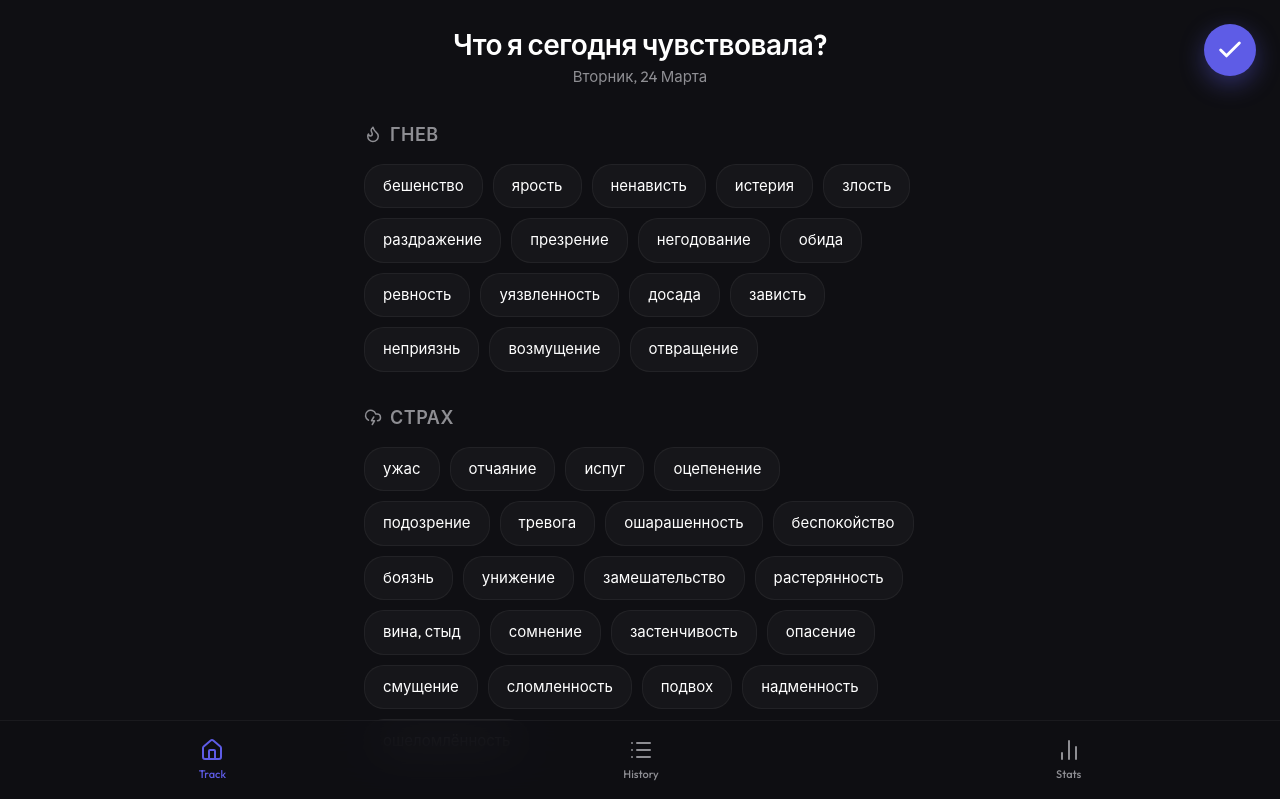
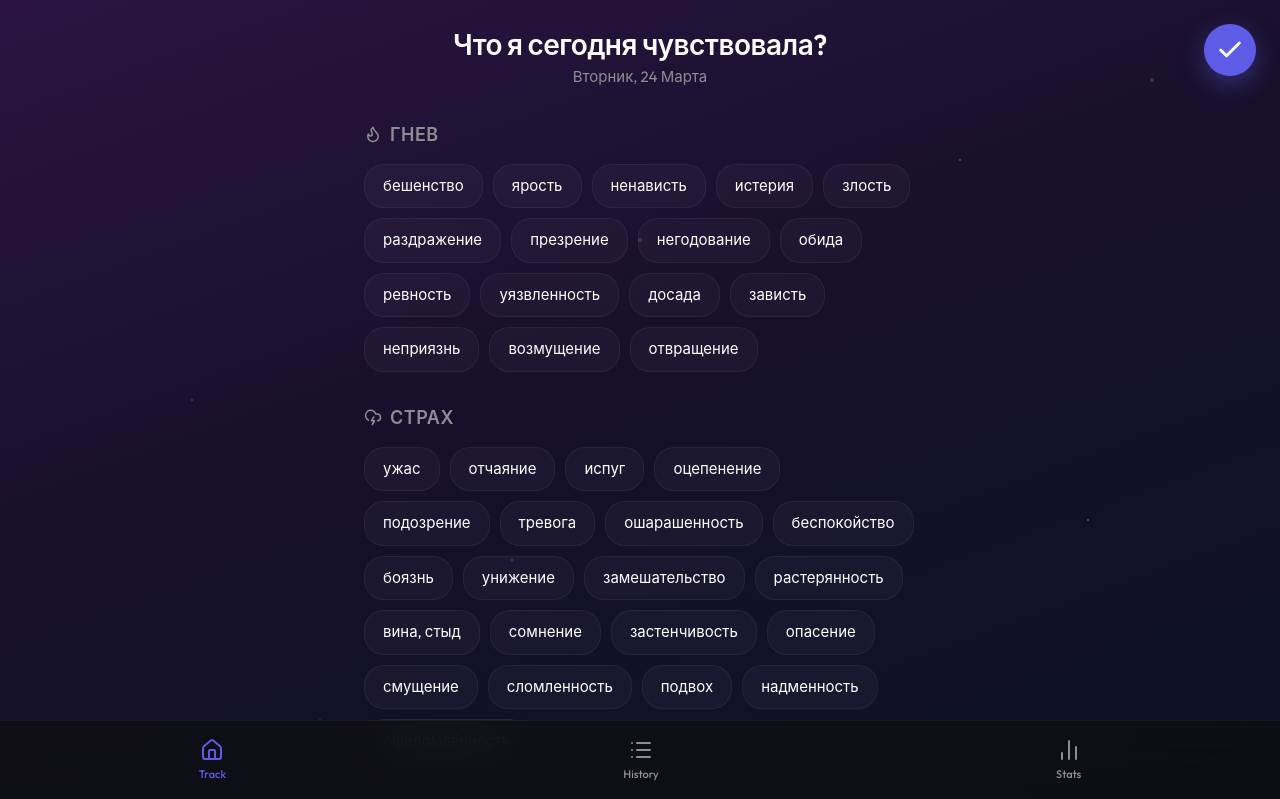
Before and after one commit to LarinDmitry777/emotions-tracker, a React (Vite) app: page / in a window 1280 px wide. Shown: the top 799 px of the page. Built offline with nearby package versions, Linux system fonts and the light colour scheme.

Commit message:
feat: Поменял цвет фона

```diff
--- a/index.html
+++ b/index.html
@@ -4,7 +4,7 @@
     <meta charset="UTF-8" />
     <link rel="icon" type="image/svg+xml" href="/favicon.svg" />
     <meta name="viewport" content="width=device-width, initial-scale=1.0, maximum-scale=1.0, user-scalable=no" />
-    <meta name="theme-color" content="#18181b" />
+    <meta name="theme-color" content="#2b1442" />
     <meta name="description" content="Track your daily emotions and analyze your mood locally." />
     <link rel="apple-touch-icon" href="/favicon.svg">
     <title>Emotion Tracker</title>
--- a/src/App.tsx
+++ b/src/App.tsx
@@ -1,3 +1,4 @@
+import { useEffect } from 'react';
 import { HashRouter, Routes, Route } from 'react-router-dom';
 import { Track } from './pages/Track';
 import { History } from './pages/History';
@@ -5,6 +6,15 @@ import { Stats } from './pages/Stats';
 import { BottomNav } from './components/BottomNav';
 
 function App() {
+  useEffect(() => {
+    const handleScroll = () => {
+      document.body.style.setProperty('--scroll-y', `${window.scrollY}px`);
+    };
+    handleScroll();
+    window.addEventListener('scroll', handleScroll, { passive: true });
+    return () => window.removeEventListener('scroll', handleScroll);
+  }, []);
+
   return (
     <HashRouter>
       <div style={{ minHeight: '100vh', paddingBottom: 'env(safe-area-inset-bottom)' }}>
--- a/src/index.css
+++ b/src/index.css
@@ -1,7 +1,8 @@
 @import url('https://fonts.googleapis.com/css2?family=Outfit:wght@300;400;500;600;700&display=swap');
 
 :root {
-  --bg-color: #0f0f13;
+  --bg-color: #0b0f19;
+  --bg-gradient: linear-gradient(160deg, #2b1442 0%, #17102b 45%, #0d1226 100%);
   --bg-card: rgba(255, 255, 255, 0.03);
   --bg-card-hover: rgba(255, 255, 255, 0.08);
   --text-primary: #ffffff;
@@ -28,9 +29,33 @@
   padding: 0;
 }
 
+html {
+  background-color: #2b1442;
+}
+
 body {
   font-family: 'Outfit', -apple-system, BlinkMacSystemFont, 'Segoe UI', Roboto, Helvetica, Arial, sans-serif;
   background-color: var(--bg-color);
+  background-image:
+    radial-gradient(circle at 15% 50%, rgba(255, 255, 255, 0.15) 1px, transparent 1.5px),
+    radial-gradient(circle at 75% 20%, rgba(255, 255, 255, 0.2) 1px, transparent 1.5px),
+    radial-gradient(circle at 40% 70%, rgba(255, 255, 255, 0.1) 1.5px, transparent 2px),
+    radial-gradient(circle at 85% 65%, rgba(255, 255, 255, 0.25) 1px, transparent 1.5px),
+    radial-gradient(circle at 25% 90%, rgba(255, 255, 255, 0.1) 1px, transparent 1.5px),
+    radial-gradient(circle at 90% 10%, rgba(255, 255, 255, 0.15) 1.5px, transparent 2px),
+    radial-gradient(circle at 50% 30%, rgba(255, 255, 255, 0.12) 2px, transparent 2.5px),
+    var(--bg-gradient);
+  background-position:
+    0 calc(var(--scroll-y, 0px) * -0.15),
+    0 calc(var(--scroll-y, 0px) * -0.35),
+    0 calc(var(--scroll-y, 0px) * -0.55),
+    0 calc(var(--scroll-y, 0px) * -0.25),
+    0 calc(var(--scroll-y, 0px) * -0.45),
+    0 calc(var(--scroll-y, 0px) * -0.65),
+    0 calc(var(--scroll-y, 0px) * -0.05),
+    0 0;
+  background-size: 120px 120px, 150px 150px, 200px 200px, 180px 180px, 140px 140px, 250px 250px, 300px 300px, 100% 100%;
+  background-attachment: fixed;
   color: var(--text-primary);
   line-height: 1.5;
   -webkit-font-smoothing: antialiased;
```
